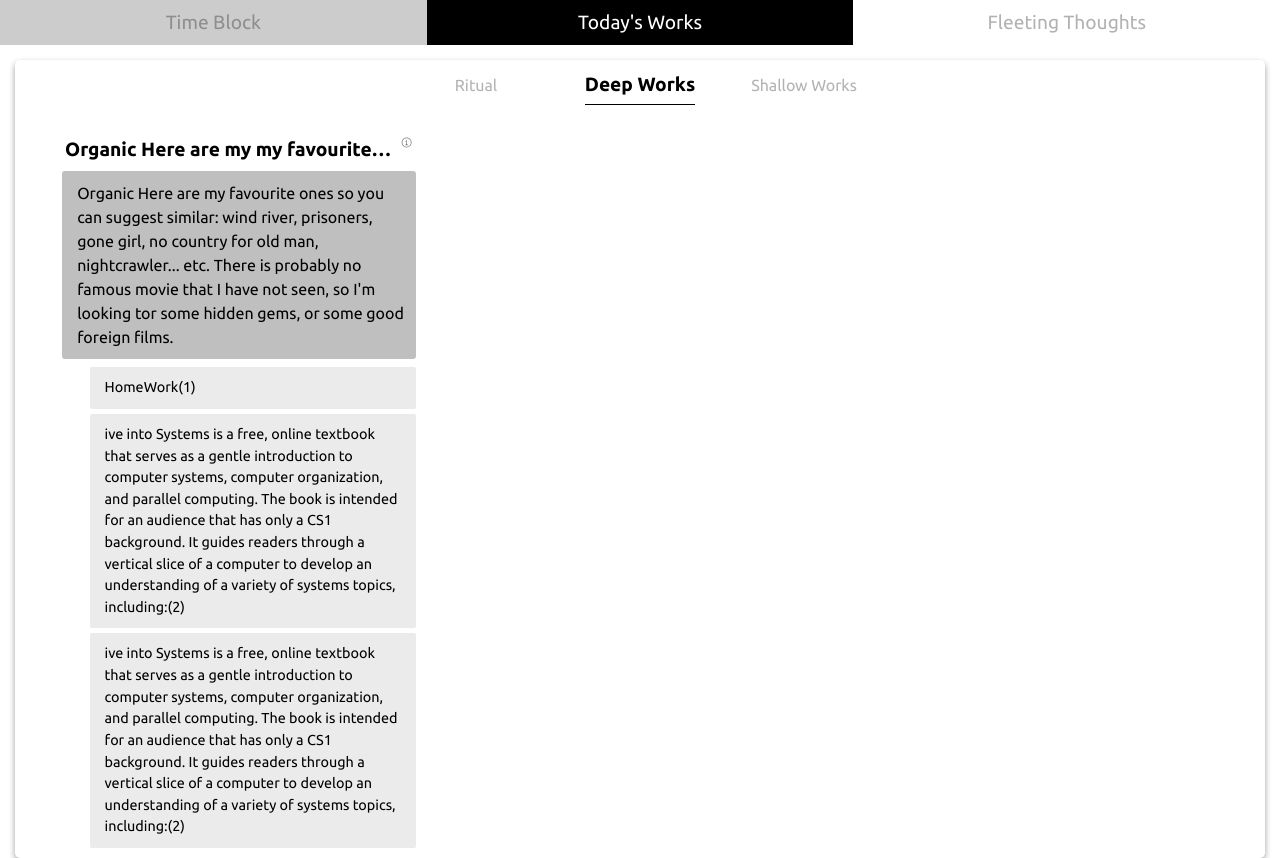
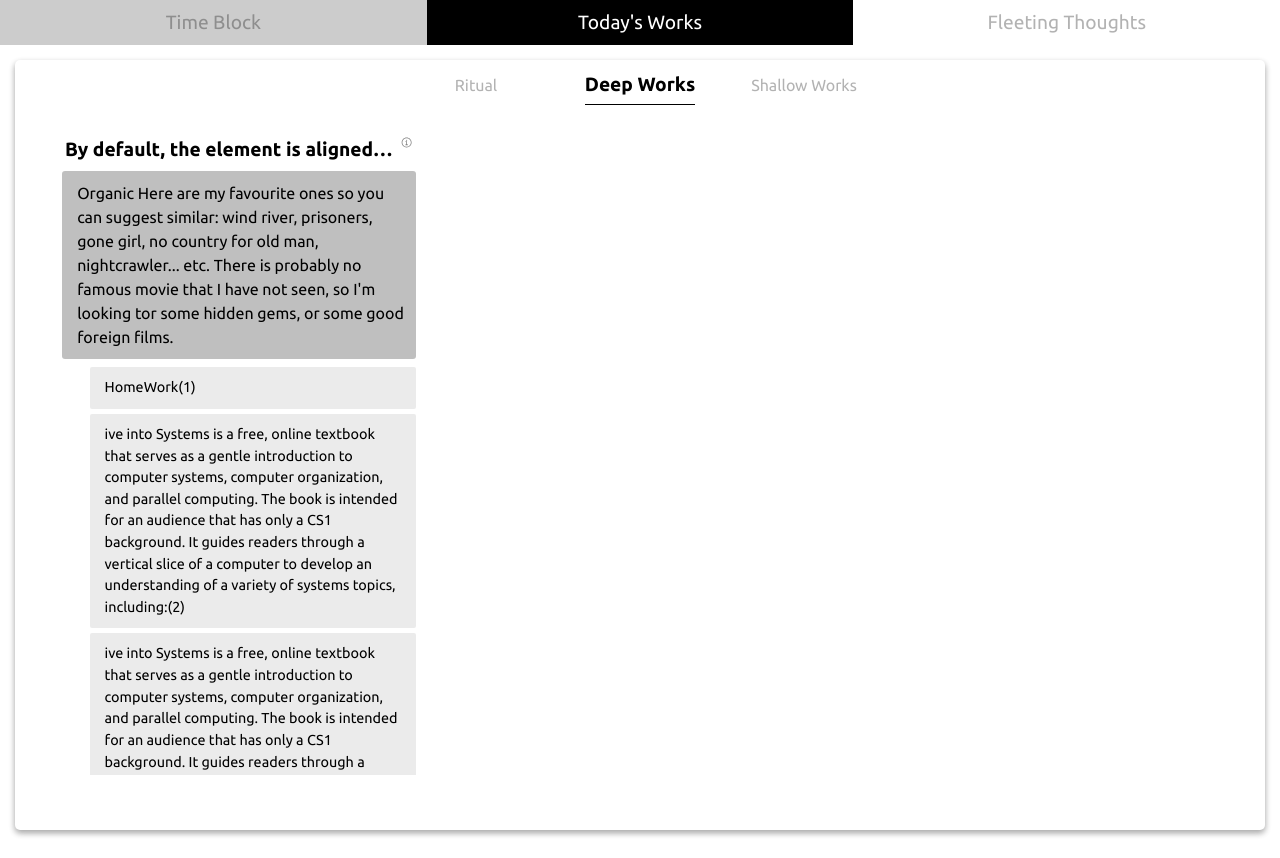
Before and after one commit to kkmm26/deep-work, a React (Vite) app: page / in a window 1280 px wide. Built offline with nearby package versions, Linux system fonts and the light colour scheme.

Commit message:
update DeepWorks task scroll

```diff
--- a/src/components/TodayWork/DeepWorks/DeepWorks.jsx
+++ b/src/components/TodayWork/DeepWorks/DeepWorks.jsx
@@ -43,6 +43,14 @@ const Wrapper = styled.section`
     flex-direction: column;
     gap: 8px;
     max-width: 35%;
+    max-height: 80vh;
+    overflow-y: scroll;
+    overflow-x: hidden;
+    scrollbar-width: none;
+
+    &::-webkit-scrollbar {
+        display: none;
+    }
 `;
 
 const SubTaskWarning = styled.p`
--- a/src/components/TodayWork/DeepWorks/Subject.jsx
+++ b/src/components/TodayWork/DeepWorks/Subject.jsx
@@ -4,11 +4,10 @@ import TaskBar from "./TaskBar";
 function Subject() {
     return (
         <SubjectTaskBar hasDesc={true} variant="Subject">
-            Organic Here are my my favourite ones so you can suggest similar:
-            wind river, prisoners, gone girl, no country for old man,
-            nightcrawler... etc. There is probably no famous movie that I have
-            not seen, so I'm looking tor some hidden gems, or some good foreign
-            films. o
+            By default, the element is aligned to the top (or bottom) edge of
+            the scrollable ancestor. To define a custom spacing, use
+            scroll-margin-top or scroll-margin-bottom. This is often useful when
+            there's a fixed header on the page.
         </SubjectTaskBar>
     );
 }
@@ -18,6 +17,7 @@ const SubjectTaskBar = styled(TaskBar)`
     font-weight: 700;
     display: flex;
     align-items: center;
+    width: fit-content;
 
     &  button {
         right: -60px;
--- a/src/components/TodayWork/TodayWork.jsx
+++ b/src/components/TodayWork/TodayWork.jsx
@@ -11,26 +11,22 @@ import TaskEntryForm from "../TaskEntryForm/TaskEntryForm.jsx";
 
 function TodayWork() {
     const [currentWork, setCurrentWork] = React.useState(WORK_TYPES[1]);
-    const [isFormOpen, setIsFormOpen] = React.useState(false)
+    const [isFormOpen, setIsFormOpen] = React.useState(false);
     const scrollRef = React.useRef();
-    function scrollOnTitleClicked(e) {
-        scrollRef.current.scrollIntoView({ behavior: "smooth" });
-        console.log(scrollRef.current);
+    function handleTitleClicked(e) {
         setCurrentWork(e.currentTarget.dataset.work);
+        scrollRef.current.scrollIntoView();
     }
     function closeForm(e) {
-        e.preventDefault()
-        setIsFormOpen(false)
-        document.body.style.overflow = "auto"
+        e.preventDefault();
+        setIsFormOpen(false);
+        document.body.style.overflow = "auto";
     }
     function openForm(e) {
-        e.preventDefault()
-        setIsFormOpen(true)
-        document.body.style.overflow = "hidden"
-
+        e.preventDefault();
+        setIsFormOpen(true);
+        document.body.style.overflow = "hidden";
     }
-
-
 
     return (
         <Wrapper ref={scrollRef}>
@@ -41,7 +37,7 @@ function TodayWork() {
                         <Work key={index}>
                             <WorkTitle
                                 data-work={work}
-                                onClick={(e) => scrollOnTitleClicked(e)}
+                                onClick={(e) => handleTitleClicked(e)}
                                 isActive={isActive}
                             >
                                 {work}
@@ -68,8 +64,7 @@ function TodayWork() {
     );
 }
 const Wrapper = styled.div`
-
-`
+`;
 
 const TitleWrapper = styled.div`
     isolation: isolate;
@@ -103,7 +98,7 @@ const WorkTitle = styled.h2`
     font-size: ${(p) =>
         p.isActive
             ? WORK_TYPES_STYLES.fontSize.active
-            : WORK_TYPES_STYLES.fontSize.inactive };
+            : WORK_TYPES_STYLES.fontSize.inactive};
     font-weight: ${(p) => p.isActive && 900};
     border-bottom: ${(p) => p.isActive && "1px solid black"};
     padding-bottom: 5px;
@@ -114,15 +109,8 @@ const WorkTitle = styled.h2`
     &:hover {
         color: ${(p) => !p.isActive && COLORS.hoverBlack};
     }
-
-
 `;
 
-
-
-const WorkTypeWrapper = styled.div`
-`;
-
-
+const WorkTypeWrapper = styled.div``;
 
 export default TodayWork;
--- a/src/index.css
+++ b/src/index.css
@@ -1,4 +1,8 @@
 @import url("https://fonts.googleapis.com/css2?family=Ubuntu:ital,wght@0,300;0,400;0,500;0,700;1,300;1,400;1,500;1,700&display=swap");
+
+html {
+    scroll-behavior: smooth;
+}
 
 html,
 body {
```
